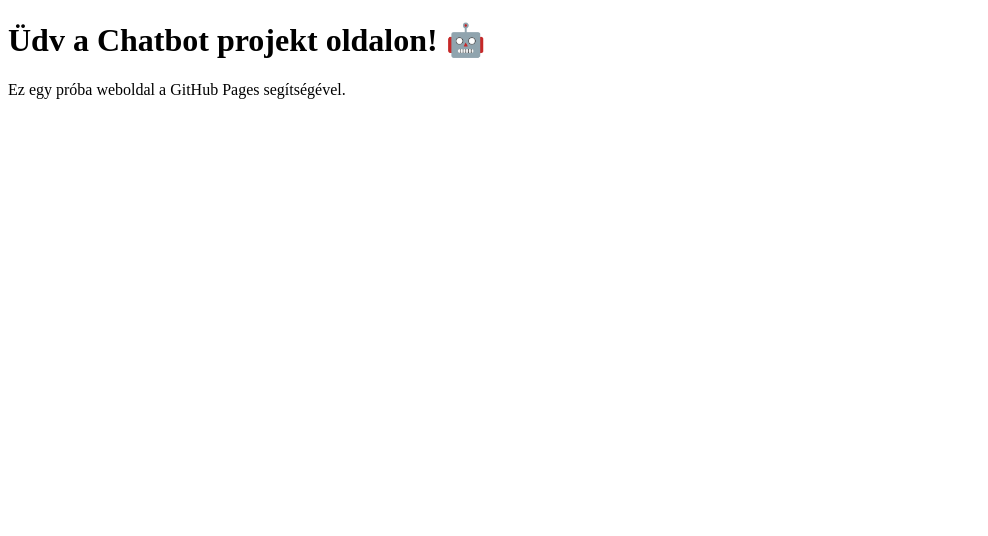
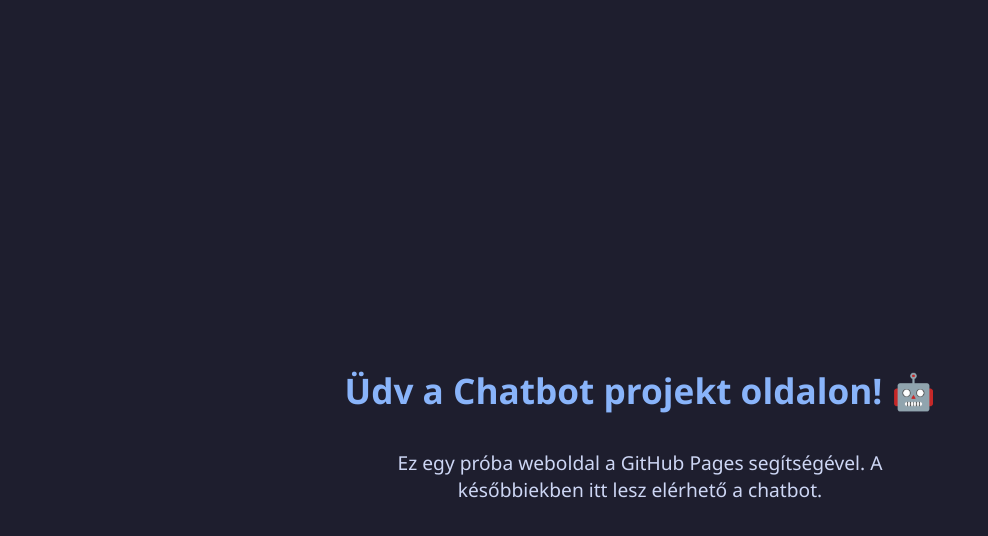
Before and after one commit to csanyi-m/chatbot, a plain HTML site: page index.html in a window 1280 px wide. Shown: the whole page, without its empty margins (0-988 px from the left). Drawn offline with Linux system fonts and the light colour scheme.

Commit message:
update index.html

```diff
--- a/index.html
+++ b/index.html
@@ -2,10 +2,12 @@
 <html lang="hu">
 <head>
   <meta charset="UTF-8">
+  <meta name="viewport" content="width=device-width, initial-scale=1.0">
   <title>Chatbot Projekt</title>
+  <link rel="stylesheet" href="style.css">
 </head>
 <body>
   <h1>Üdv a Chatbot projekt oldalon! 🤖</h1>
-  <p>Ez egy próba weboldal a GitHub Pages segítségével.</p>
+  <p>Ez egy próba weboldal a GitHub Pages segítségével. A későbbiekben itt lesz elérhető a chatbot.</p>
 </body>
 </html>
```
